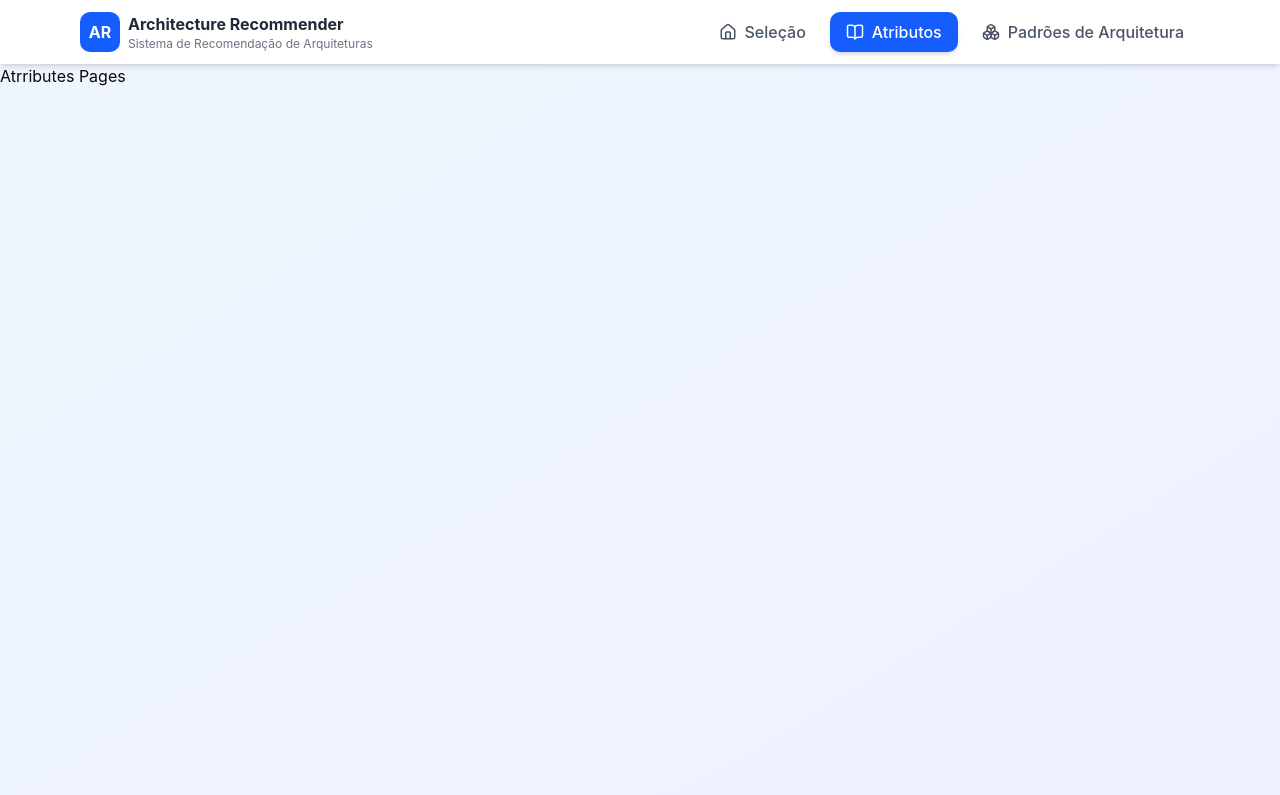
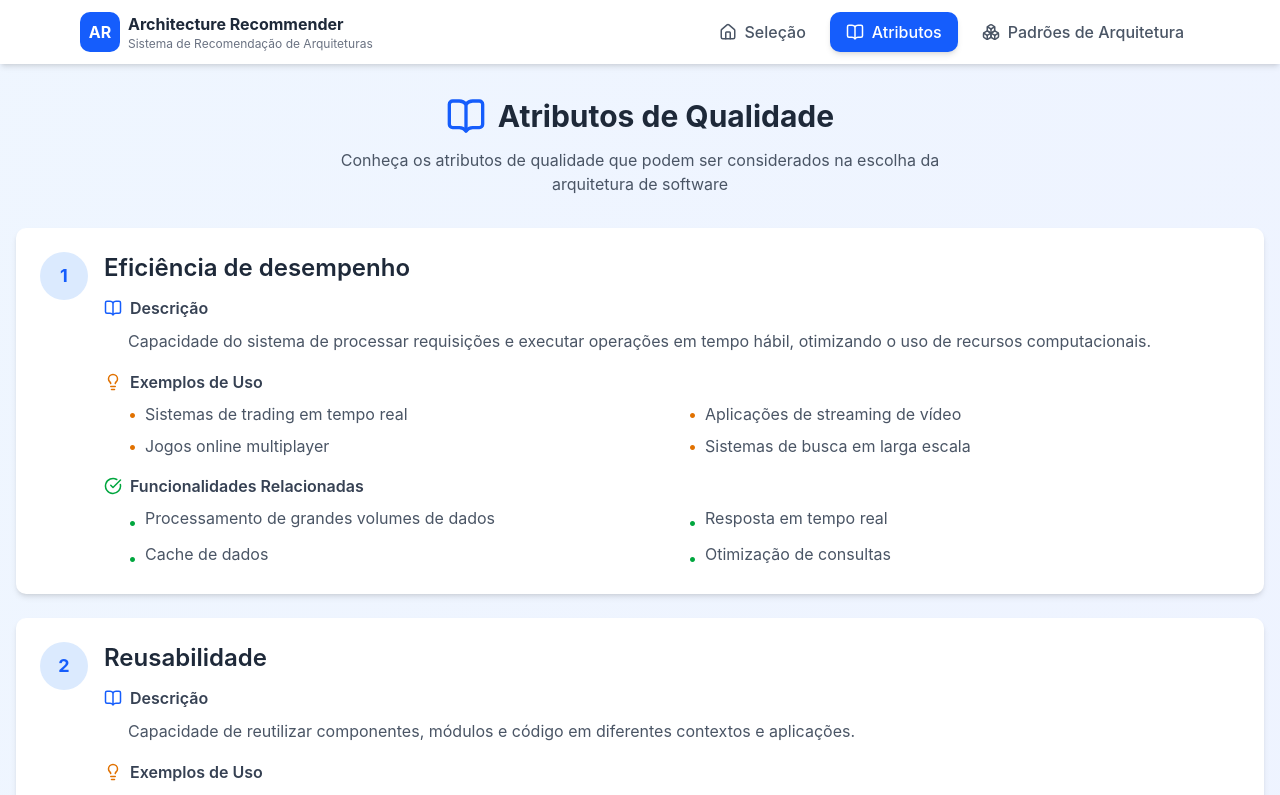
Before and after one commit to HerikCosmo/architecture_recommender, a React (Vite) app: page /attributes in a window 1280 px wide. Shown: the top 795 px of the page. Built offline with nearby package versions, Linux system fonts and the light colour scheme.

Commit message:
update AttributesPage with data

```diff
--- /dev/null
+++ b/src/app/components/AttributeInfo.tsx
@@ -0,0 +1,68 @@
+import { BookOpen, CheckCircle, Lightbulb } from "lucide-react"
+import type { QualityAttribute } from "../data/attributes"
+
+interface AttributeInfoProps {
+  index: number,
+  attribute: QualityAttribute
+}
+
+export function AttributeInfo({
+  index,
+  attribute
+}: AttributeInfoProps) {
+  return (
+    <div className="bg-white rounded-lg shadow-md p-6 hover:shadow-lg transition-shadow">
+      <div className="flex items-start gap-4">
+        <div className="flex-shrink-0 w-12 h-12 bg-blue-100 rounded-full flex items-center justify-center text-blue-600 font-bold text-lg">
+          {index + 1}
+        </div>
+
+        <div className="flex-1">
+          <h2 className="text-2xl font-semibold text-gray-800 mb-3">
+            {attribute.name}
+          </h2>
+
+          <div className="mb-4">
+            <div className="flex items-center gap-2 mb-2">
+              <BookOpen size={18} className="text-blue-600" />
+              <h3 className="font-semibold text-gray-700">Descrição</h3>
+            </div>
+            <p className="text-gray-600 leading-relaxed pl-6">
+              {attribute.description}
+            </p>
+          </div>
+
+          <div className="mb-4">
+            <div className="flex items-center gap-2 mb-2">
+              <Lightbulb size={18} className="text-amber-600" />
+              <h3 className="font-semibold text-gray-700">Exemplos de Uso</h3>
+            </div>
+            <ul className="grid md:grid-cols-2 gap-2 pl-6">
+              {attribute.examples.map((example, idx) => (
+                <li key={idx} className="flex items-start gap-2">
+                  <span className="text-amber-600">•</span>
+                  <span className="text-gray-600">{example}</span>
+                </li>
+              ))}
+            </ul>
+          </div>
+
+          <div>
+            <div className="flex items-center gap-2 mb-2">
+              <CheckCircle size={18} className="text-green-600" />
+              <h3 className="font-semibold text-gray-700">Funcionalidades Relacionadas</h3>
+            </div>
+            <ul className="grid md:grid-cols-2 gap-2 pl-6">
+              {attribute.relatedFeatures.map((feature, idx) => (
+                <li key={idx} className="flex items-start gap-2">
+                  <span className="text-green-600 mt-1">•</span>
+                  <span className="text-gray-600">{feature}</span>
+                </li>
+              ))}
+            </ul>
+          </div>
+        </div>
+      </div>
+    </div>
+  )
+}
--- a/src/app/pages/AttributesPage.tsx
+++ b/src/app/pages/AttributesPage.tsx
@@ -1,3 +1,27 @@
+import { BookOpen } from "lucide-react";
+import { mockQualityAttributes as qualityAttributes } from "../data/attributes";
+import { AttributeInfo } from "../components/AttributeInfo";
+
 export function AttributesPage() {
-  return <h1>Atrributes Pages</h1>
+  return (
+    <div className="max-w 6-xl mx-auto px-4 py-8">
+      <div className="text-center mb-8">
+        <div className="flex items-center justify-center gap-3 mb-3">
+          <BookOpen className="text-blue-600" size={40} />
+          <h1 className="text-3xl font-bold text-gray-800">
+            Atributos de Qualidade
+          </h1>
+        </div>
+        <p className="text-gray-600 max-w-2xl mx-auto">
+          Conheça os atributos de qualidade que podem ser considerados na escolha da arquitetura de software
+        </p>
+      </div>
+
+      <div className="space-y-6">
+        {qualityAttributes.map((attribute, index) => (
+          <AttributeInfo key={attribute.id} attribute={attribute} index={index} />
+        ))}
+      </div>
+    </div>
+  );
 }
```
